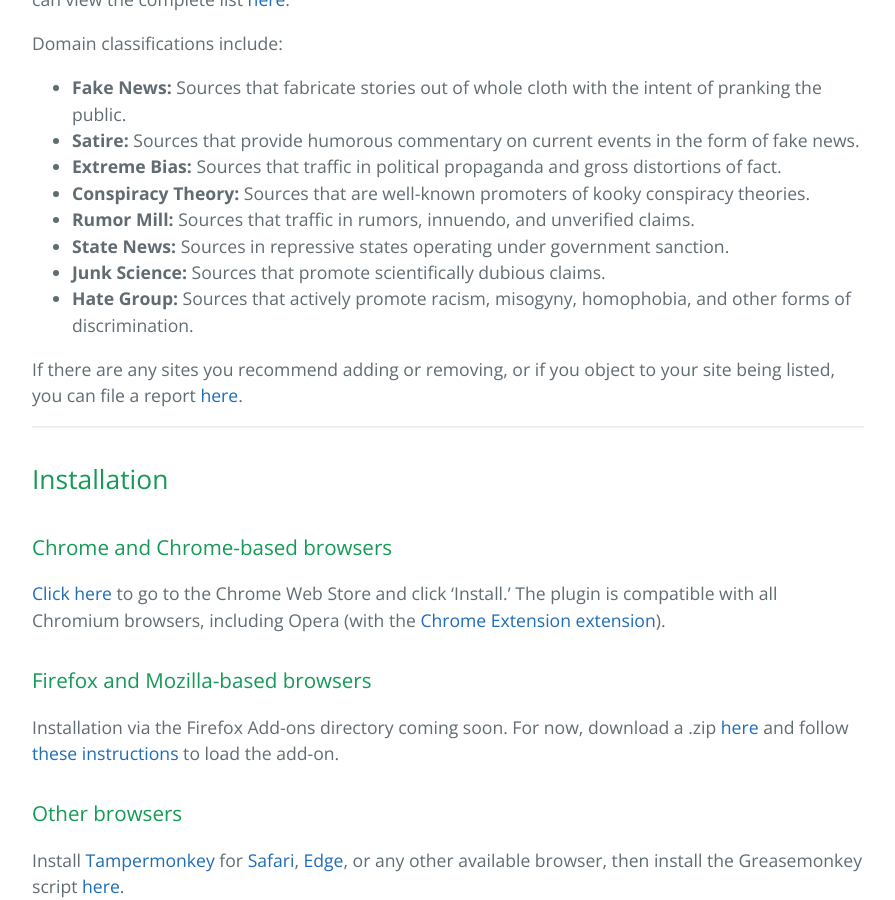
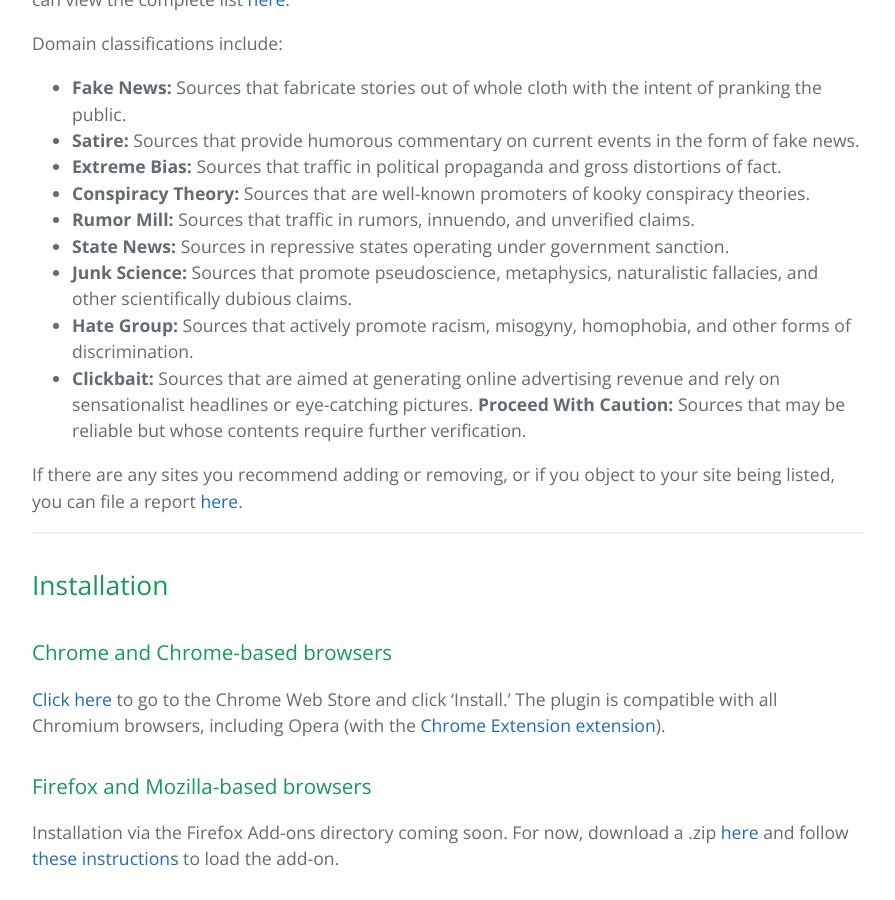
Before and after one commit to selfagency/bs-detector, a Jekyll site: the page built from docs/index.html, in a window 1280 px wide and 900 px high, scrolled down 740 px. Shown: the whole window, without its empty margins (192-1087 px from the left). Built offline with Jekyll 4.4.1, drawn with Linux system fonts in a browser that asks for light colours; the list of posts is cut into pages by our own code.

Commit message:
updated readme & doc
Signed-off-by: Daniel Sieradski <daniel@self.agency>

```diff
--- a/docs/_includes/content.md
+++ b/docs/_includes/content.md
@@ -12,8 +12,11 @@
 -   **Conspiracy Theory:** Sources that are well-known promoters of kooky conspiracy theories.
 -   **Rumor Mill:** Sources that traffic in rumors, innuendo, and unverified claims.
 -   **State News:** Sources in repressive states operating under government sanction.
--   **Junk Science:** Sources that promote scientifically dubious claims.
+-   **Junk Science:** Sources that promote pseudoscience, metaphysics, naturalistic fallacies, and other scientifically dubious claims.
 -   **Hate Group:** Sources that actively promote racism, misogyny, homophobia, and other forms of discrimination.
+-   **Clickbait:** Sources that are aimed at generating online advertising revenue and rely on sensationalist headlines or eye-catching pictures.
+    **Proceed With Caution:** Sources that may be reliable but whose contents require further verification.
+
 
 If there are any sites you recommend adding or removing, or if you object to your site being listed, you can file a report [here](https://github.com/selfagency/bs-detector/issues/53).
 
```
Also changed, not shown: README.md.
